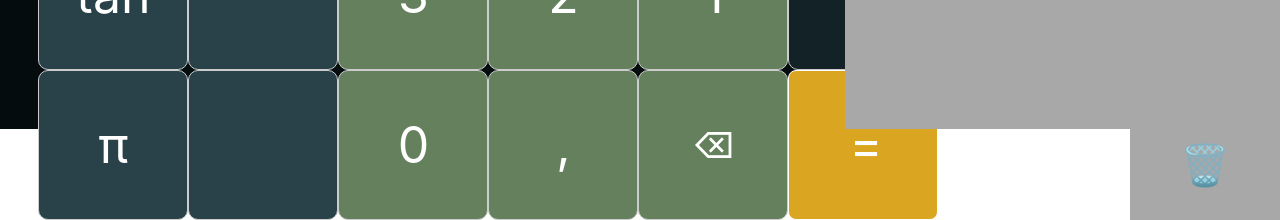
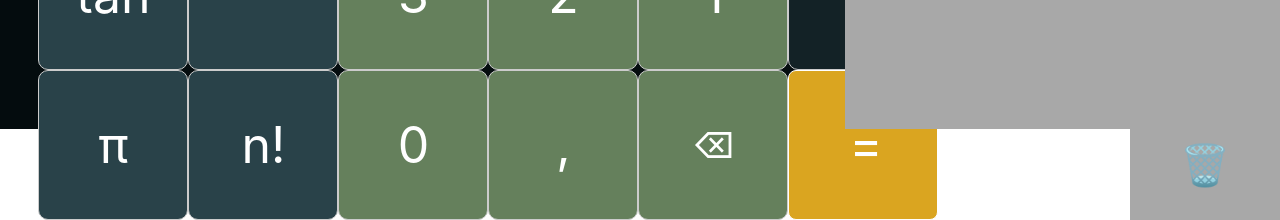
Before and after one commit to Grupo-AGES/Sprint3Calculadora, a React (Vite) app: page / in a window 1280 px wide. Shown: the part 712-932 px from the top of the page. Built offline with nearby package versions, Linux system fonts and the light colour scheme.

Commit message:
Update BotoesBase.tsx
fatorial

```diff
--- a/src/Componentes/BotoesBase.tsx
+++ b/src/Componentes/BotoesBase.tsx
@@ -191,6 +191,29 @@ function BotoesBase() {
 
   }
 
+  function calculateFactorial() {
+    const numToFactorial = parseFloat(num);
+
+    // Verifique se o número é um inteiro não negativo
+    if (Number.isInteger(numToFactorial) && numToFactorial >= 0) {
+      const resultado = factorial(numToFactorial);
+      setNum(resultado.toString());
+      setValoresClicados(`factorial(${numToFactorial}) = ${resultado}`);
+    } else {
+      // Trate o erro, pois o fatorial é definido apenas para números inteiros não negativos
+      setResultado('Erro');
+      setValoresClicados('Erro');
+    }
+  }
+
+  function factorial(n) {
+    if (n === 0) {
+      return 1;
+    } else {
+      return n * factorial(n - 1);
+    }
+  }
+
 
 
   function operatorHandler(e: React.MouseEvent<HTMLButtonElement>) {
@@ -319,7 +342,7 @@ function BotoesBase() {
         </div>
         <div className='linha'>
         <button className="outrosBotoes" onClick={() => inputPi()}>π</button>
-        <button className="outrosBotoes"></button>
+        <button className="outrosBotoes" onClick={calculateFactorial}>n!</button>
         <button className="numero" onClick={inputNum} value='0'>
           0
         </button>
```
